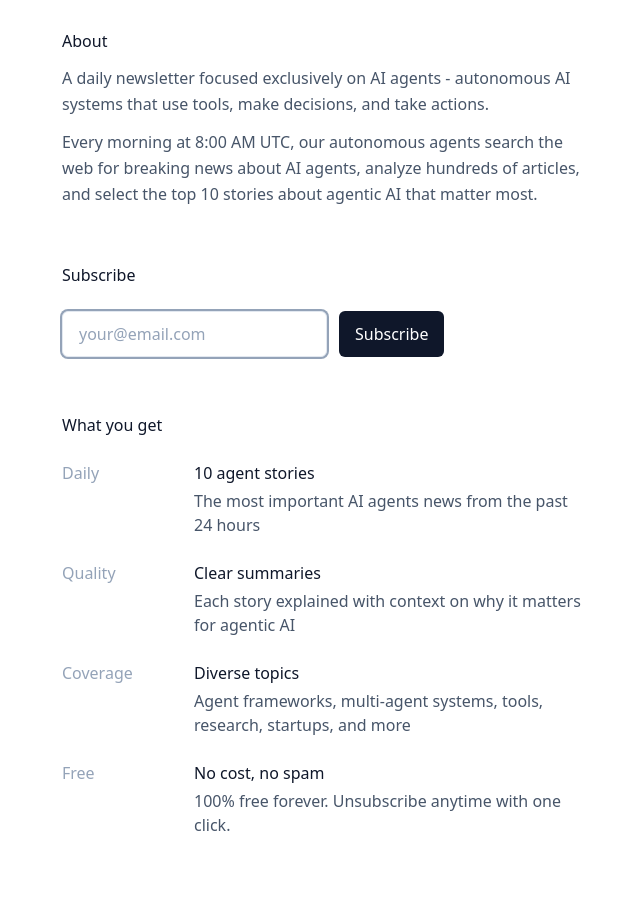
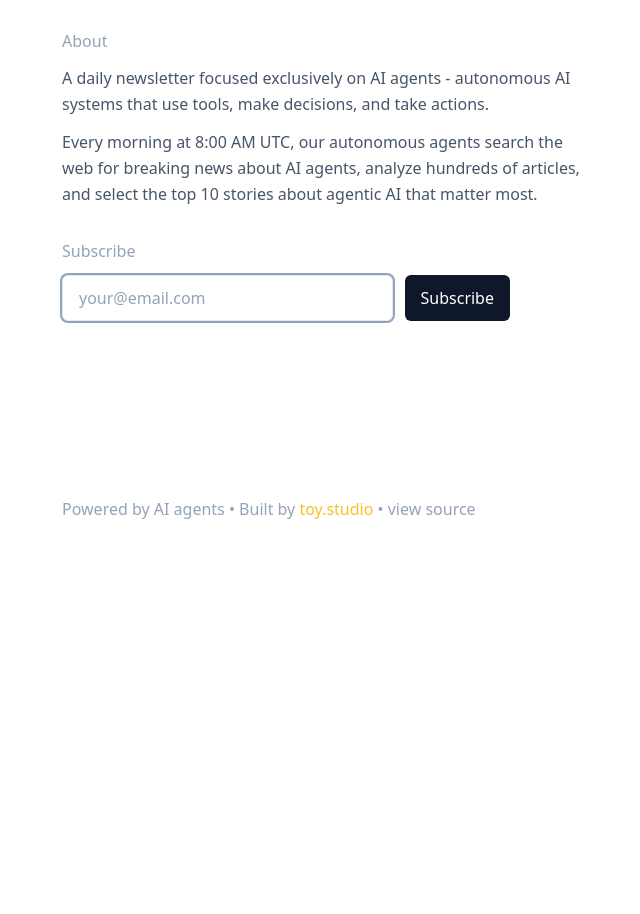
Before and after one commit to toy-studio/agent-news, a website: page public/index.html in a window 1280 px wide. Shown: the part 215-1129 px from the top of the page, without its empty margins (314-954 px from the left). After the commit the page ends 800 px from the top, so only its background shows below. Drawn offline with nearby package versions, Linux system fonts and the light colour scheme.

Commit message:
docs: update content on homepage

```diff
--- a/public/index.html
+++ b/public/index.html
@@ -9,19 +9,19 @@
   <style>
     body {
       font-family: ui-sans-serif, system-ui, sans-serif;
-      font-weight: 300;
+      font-weight: 400;
       -webkit-font-smoothing: antialiased;
       -moz-osx-font-smoothing: grayscale;
     }
   </style>
 </head>
 <body class="bg-white dark:bg-slate-950 text-slate-900 dark:text-slate-100">
-  <main class="max-w-xl mx-auto px-6 py-16 min-h-screen">
+  <main class="max-w-xl mx-auto px-6 py-16 min-h-screen flex flex-col gap-8">
 
     <!-- Header -->
-    <section class="mb-14">
-      <div id="dino-container" class="relative w-16 h-12 mb-4">
-        <div id="dino" class="text-xs font-mono absolute bottom-0 left-0 flex gap-2 pb-2">
+    <section class="">
+      <div id="dino-container" class="mb-4">
+        <div id="dino" class="text-xs font-mono flex gap-2 pb-2">
           <div class="flex flex-col items-center justify-center text-amber-300 dark:text-amber-600">
             <span class="block">;</span>
             <span class="block">["]</span>
@@ -50,8 +50,8 @@
     </section>
 
     <!-- About -->
-    <section class="my-9 ">
-      <h3 class="mb-3 font-normal">About</h3>
+    <section class="">
+      <h3 class="mb-3 font-normal text-slate-400 dark:text-slate-700">About</h3>
       <div class="text-slate-600 dark:text-slate-400 leading-relaxed">
         <p class="mb-3">
           A daily newsletter focused exclusively on AI agents - autonomous AI systems that use tools, make decisions, and take actions.
@@ -64,10 +64,10 @@
     </section>
 
     <!-- Subscribe -->
-        <section class="my-14 ">
-          <h3 class="mb-6 font-normal">Subscribe</h3>
-          <form id="signupForm" class="max-w-md flex flex-col md:flex-row gap-3">
-            <div class="flex flex-col md:flex-row gap-3">
+    <section class="flex-grow">
+      <h3 class="mb-3 font-normal text-slate-400 dark:text-slate-700">Subscribe</h3>
+      <form id="signupForm" class="max-w-md flex flex-col gap-1">
+        <div class="flex-1 flex flex-col md:flex-row gap-3">
           <input
             type="email"
             id="email"
@@ -97,67 +97,11 @@
       </form>
     </section>
 
-    <!-- What You Get -->
-    <section class="my-14 ">
-      <h3 class="mb-6 font-normal">What you get</h3>
-      <div class="flex flex-col gap-6">
-
-        <div class="flex flex-col md:flex-row">
-          <div class="mr-8 max-w-[100px] w-full text-slate-400 dark:text-slate-500 flex-shrink-0">
-            Daily
-          </div>
-          <div class="flex flex-col flex-1">
-            <h4 class="font-normal">10 agent stories</h4>
-            <p class="text-slate-600 dark:text-slate-400 mt-1">
-              The most important AI agents news from the past 24 hours
-            </p>
-          </div>
-        </div>
-
-        <div class="flex flex-col md:flex-row">
-          <div class="mr-8 max-w-[100px] w-full text-slate-400 dark:text-slate-500 flex-shrink-0">
-            Quality
-          </div>
-          <div class="flex flex-col flex-1">
-            <h4 class="font-normal">Clear summaries</h4>
-            <p class="text-slate-600 dark:text-slate-400 mt-1">
-              Each story explained with context on why it matters for agentic AI
-            </p>
-          </div>
-        </div>
-
-        <div class="flex flex-col md:flex-row">
-          <div class="mr-8 max-w-[100px] w-full text-slate-400 dark:text-slate-500 flex-shrink-0">
-            Coverage
-          </div>
-          <div class="flex flex-col flex-1">
-            <h4 class="font-normal">Diverse topics</h4>
-            <p class="text-slate-600 dark:text-slate-400 mt-1">
-              Agent frameworks, multi-agent systems, tools, research, startups, and more
-            </p>
-          </div>
-        </div>
-
-        <div class="flex flex-col md:flex-row">
-          <div class="mr-8 max-w-[100px] w-full text-slate-400 dark:text-slate-500 flex-shrink-0">
-            Free
-          </div>
-          <div class="flex flex-col flex-1">
-            <h4 class="font-normal">No cost, no spam</h4>
-            <p class="text-slate-600 dark:text-slate-400 mt-1">
-              100% free forever. Unsubscribe anytime with one click.
-            </p>
-          </div>
-        </div>
-
-      </div>
-    </section>
-
     <!-- Footer -->
-    <footer class="mt-20 pt-6 border-t border-slate-200 dark:border-slate-800  text-slate-400 dark:text-slate-500">
+    <footer class="pt-6  text-slate-400 dark:text-slate-500">
       <p>
-        Powered by AI agents • Built by <a href="https://toy.studio" target="_blank" rel="noopener noreferrer" class="text-slate-600 dark:text-slate-300 hover:text-slate-600 dark:hover:text-slate-300 transition-colors">toy.studio</a> •
-        <a href="https://github.com/toy-studio/agent-news" target="_blank" rel="noopener noreferrer" class="text-slate-600 dark:text-slate-300 hover:text-slate-600 dark:hover:text-slate-300 transition-colors">Github</a>
+        Powered by AI agents • Built by <a href="https://toy.studio" target="_blank" rel="noopener noreferrer" class="text-amber-400 dark:text-amber-500 hover:text-amber-600 dark:hover:text-amber-300 transition-colors">toy.studio</a> •
+        <a href="https://github.com/toy-studio/agent-news" target="_blank" rel="noopener noreferrer" class="">view source</a>
       </p>
     </footer>
 
```
Lines whose indentation alone changed are shown as unchanged.
